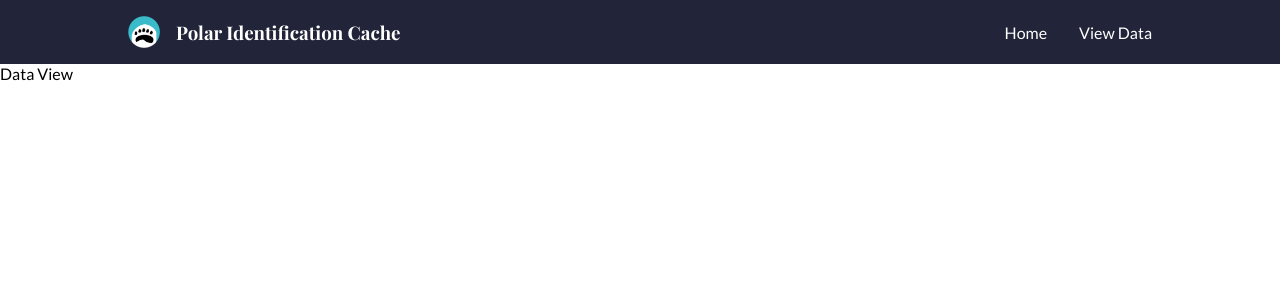
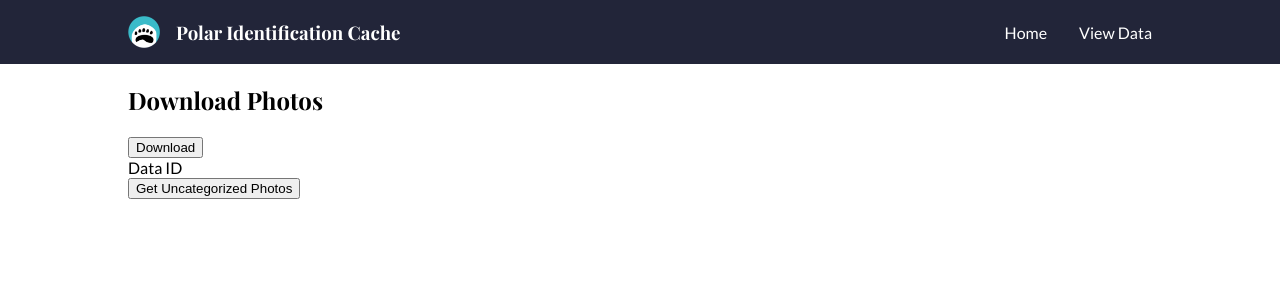
Before and after one commit to Koyonakamura2000/polar-identification-cache, a React (Create React App) app: page /data in a window 1280 px wide. Shown: the top 300 px of the page. Built offline with nearby package versions, Linux system fonts and the light colour scheme.

Commit message:
finished separating content and making pretty nav bar

```diff
--- a/src/DataView.js
+++ b/src/DataView.js
@@ -1,6 +1,12 @@
+import Download from './Download';
+import DataId from './DataId';
+
 function DataView() {
     return (
-        <div>Data View</div>
+        <section className="default-section">
+            <Download />
+            <DataId />
+        </section>
     );
 }
 
--- a/src/Download.js
+++ b/src/Download.js
@@ -28,7 +28,10 @@ function Download() {
     }
 
     return (
-        <button onClick={downloadCsv}>Download</button>
+        <>
+            <h1>Download Photos</h1>
+            <button onClick={downloadCsv}>Download</button>
+        </>
     );
 }
 
--- a/src/PhotoUpload.css
+++ b/src/PhotoUpload.css
@@ -1,3 +1,7 @@
+.default-section {
+    margin: 0 10%;
+}
+
 .preview-box {
     display: grid;
     grid-template-columns: 1fr 1fr 1fr;
--- a/src/PhotoUpload.js
+++ b/src/PhotoUpload.js
@@ -53,7 +53,7 @@ function PhotoUpload() {
     }
 
     return (
-        <>
+        <section className='default-section'>
             <h1>Add Photos</h1>
             <form id='photo-upload' method='post' onSubmit={e => handleSubmit(e)}>
                 <label htmlFor='photos'>Select multiple photos: </label>
@@ -72,7 +72,7 @@ function PhotoUpload() {
                 </div>
                 <button id='submit' type='submit'>Submit</button>
             </form>
-        </>
+        </section>
     );
 }
 
```
